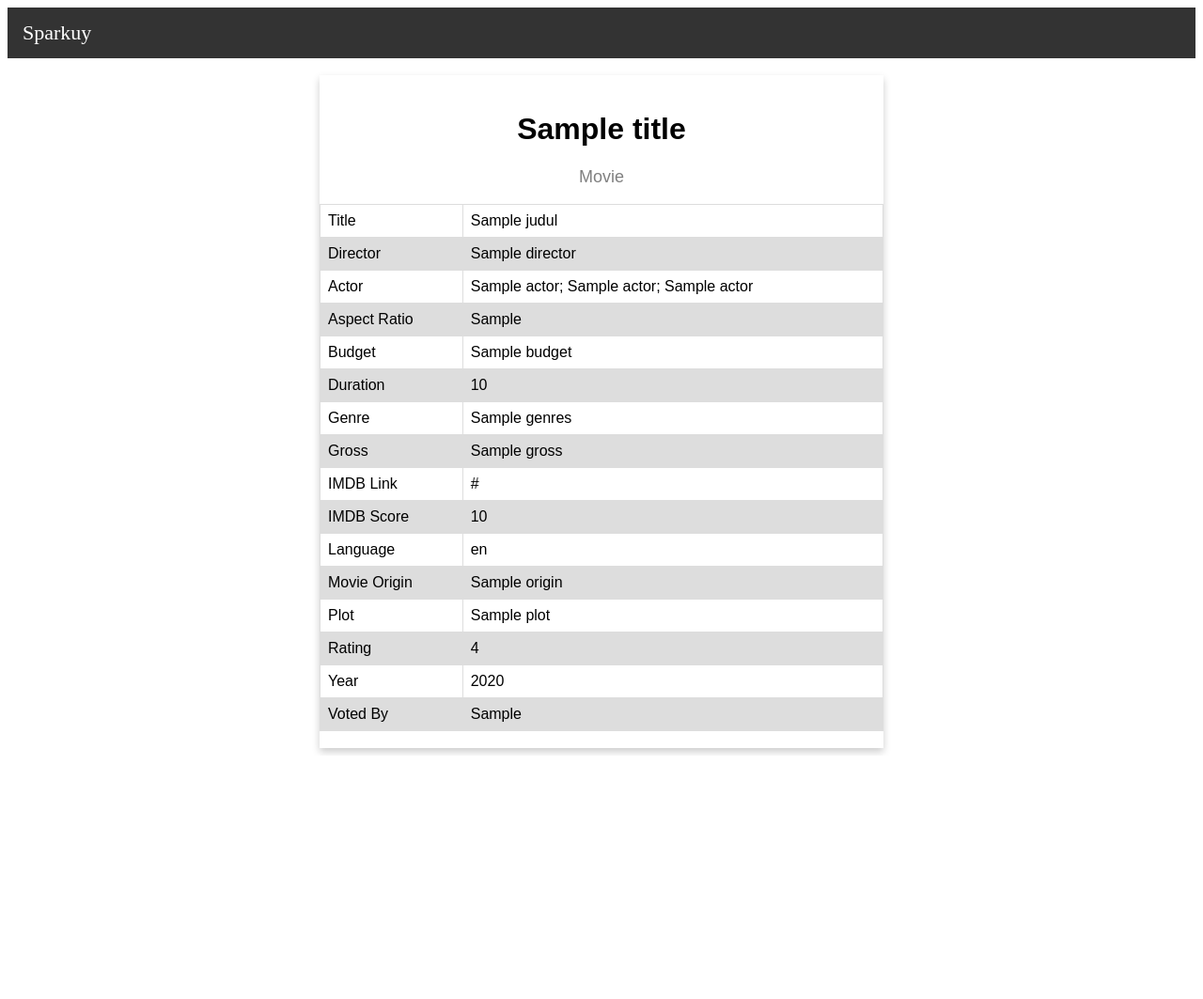
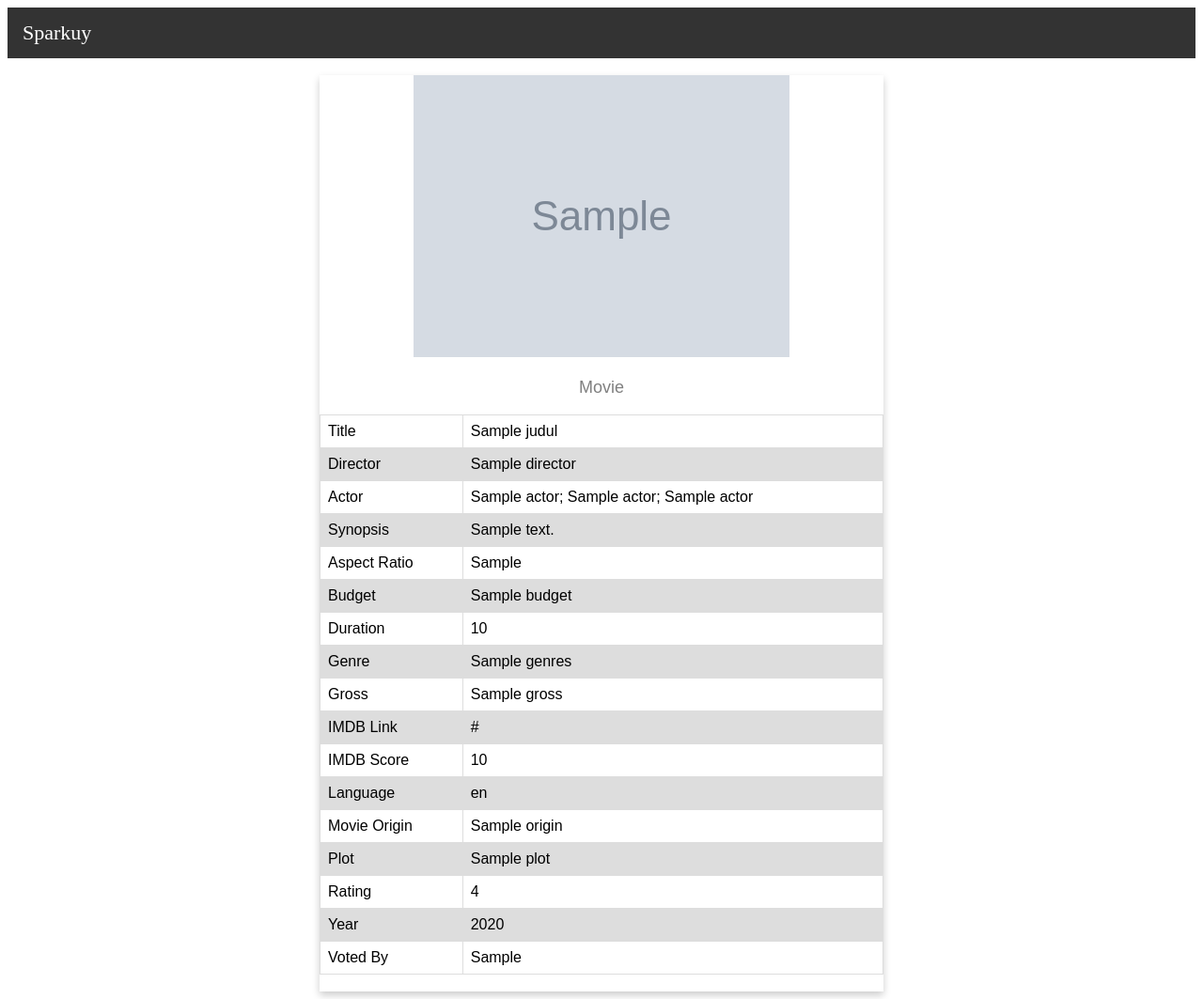
Before and after one commit to farizkiyazid/Sparkuy, a Flask app: template app/templates/details.html in a window 1280 px wide. Shown: the whole page at 94% size. Before the commit the page ends 803 px from the top, so only its background shows below. Run offline with Flask 2, Linux system fonts and the light colour scheme; the template is opened without the code that fills it: most values are stand-ins (such as "Sample title", 1, 10 or a date in 2020); grey boxes marked "Sample" are stand-in pictures.

Commit message:
finishing move

```diff
--- a/app/__init__.py
+++ b/app/__init__.py
@@ -2,4 +2,4 @@ from flask import Flask
 
 app = Flask(__name__)
 
-from app import routes, controller
+from app import routes, controller, query
--- a/app/controller.py
+++ b/app/controller.py
@@ -1,4 +1,4 @@
-from app import app
+from app import app, query
 import rdflib
 import re
 from flask import render_template
@@ -53,6 +53,7 @@ style = '''
 
 def searchLocal(searchKey):
     counter = 0
+    flag = None
     out = '''
     <table>
         <tr>
@@ -65,7 +66,7 @@ def searchLocal(searchKey):
     for s,p,o in g:
         # if re.search(str(s), out, re.IGNORECASE):
         #     continue
-        if re.search(searchKey, str(o), re.IGNORECASE):
+        if str(s) not in out and re.search(searchKey, str(o), re.IGNORECASE):
             counter+=1
             title = g.value(s, rdflib.term.URIRef(u'http://localhost:3333/hasTitle'), None)
             actors = [None] * 3
@@ -87,6 +88,7 @@ def searchLocal(searchKey):
 
             </tr>
             '''
+        flag = str(s)
         if counter >= limit:
             break
 
@@ -94,6 +96,7 @@ def searchLocal(searchKey):
     return out
 
 def getAttrById(s):
+    # get attributes from local
     title = g.value(rdflib.term.URIRef(s), rdflib.term.URIRef(u'http://localhost:3333/hasTitle'), None)
     director = g.value(rdflib.term.URIRef(s), rdflib.term.URIRef(u'http://localhost:3333/directedBy'), None)
     actors = [None] * 3
@@ -114,4 +117,7 @@ def getAttrById(s):
     rating = g.value(rdflib.term.URIRef(s), rdflib.term.URIRef(u'http://localhost:3333/hasRating'), None)
     year = g.value(rdflib.term.URIRef(s), rdflib.term.URIRef(u'http://localhost:3333/madeInYear'), None)
     votedBy = g.value(rdflib.term.URIRef(s), rdflib.term.URIRef(u'http://localhost:3333/votedBy'), None)
-    return render_template('details.html', title='Details', director=director, judul=title, actor=actors, aspectRatio=aspectRatio, budget=budget, duration=duration, genres=genres, gross=gross, imdbLink=imdbLink, imdbScore=imdbScore, lang=lang, origin=origin, plot=plot, rating=rating, year=year, votedBy=votedBy)
+
+    # get attributes from dbpedia
+    thumbnail, comment = query.queryMovie(str(title)[0:-1])
+    return render_template('details.html', title='Details', thumbnail=thumbnail, director=director, judul=title, actor=actors, comment=comment, aspectRatio=aspectRatio, budget=budget, duration=duration, genres=genres, gross=gross, imdbLink=imdbLink, imdbScore=imdbScore, lang=lang, origin=origin, plot=plot, rating=rating, year=year, votedBy=votedBy)
--- a/app/routes.py
+++ b/app/routes.py
@@ -4,8 +4,7 @@ from flask import render_template, request
 @app.route('/')
 @app.route('/index')
 def index():
-    user = {'username': 'Kiki'}
-    return render_template('index.html', title='Home', user=user)
+    return render_template('index.html', title='Home')
 
 @app.route('/search', methods=['POST'])
 def handle_data():
--- a/app/templates/details.html
+++ b/app/templates/details.html
@@ -82,6 +82,7 @@
             background-color: #111;
         }
     </style>
+    <title>{{title}}</title>
 </head>
 
 <body>
@@ -90,8 +91,7 @@
     </ul>
     <br>
     <div class="card">
-        <br>
-        <h1>{{title}}</h1>
+        <img src="{{thumbnail}}" alt="Thumbnail" style="max-height: 300px;">
         <p class="title">Movie</p>
         <table>
             <tr>
@@ -105,6 +105,10 @@
             <tr>
                 <td>Actor</td>
                 <td>{{actor[0]}}; {{actor[1]}}; {{actor[2]}}</td>
+            </tr>
+            <tr>
+                <td>Synopsis</td>
+                <td>{{comment}}</td>
             </tr>
             <tr>
                 <td>Aspect Ratio</td>
--- a/app/templates/index.html
+++ b/app/templates/index.html
@@ -68,6 +68,7 @@
             background-color: #111;
         }
     </style>
+    <title>Search Page - Sparkuy</title>
 </head>
 
 <body>
```
Also changed, not shown: app/query.py (+7 -3 lines).
